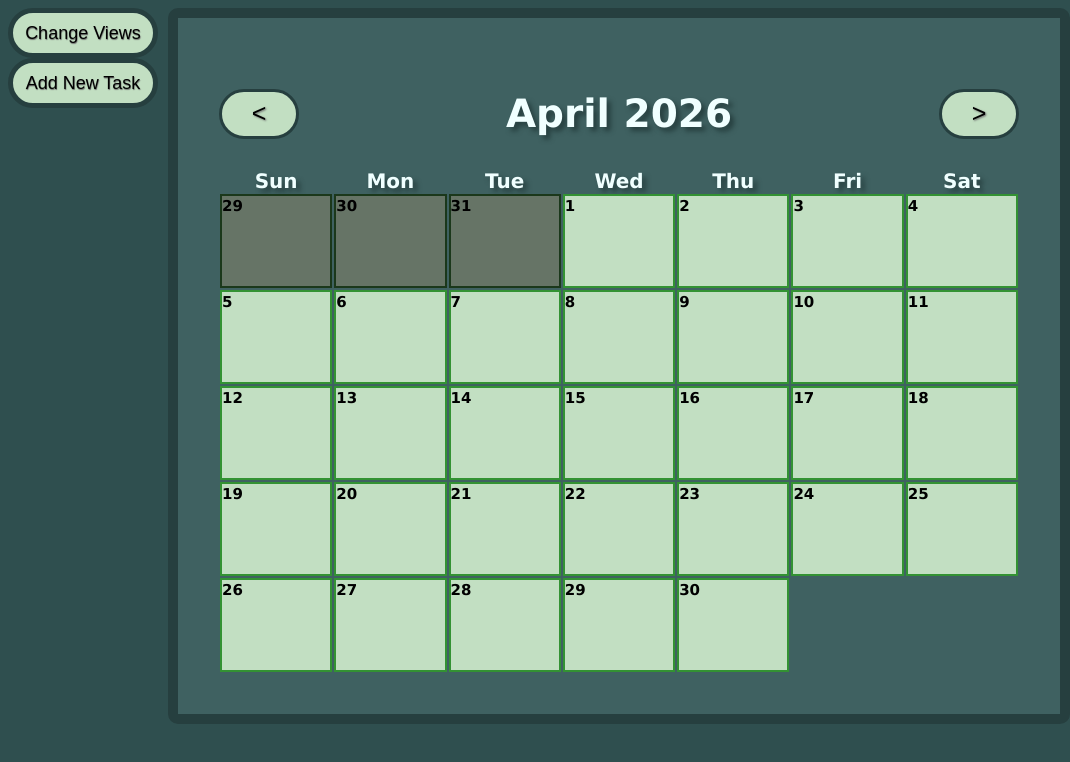
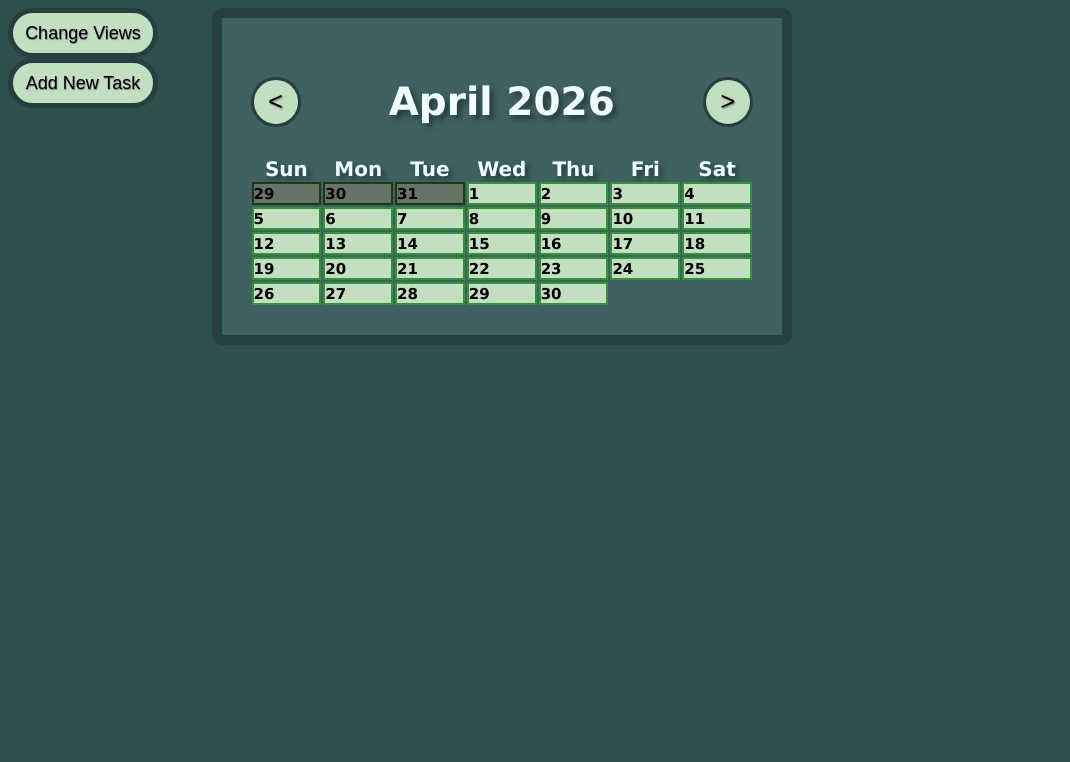
Before and after one commit to gitadrian417/Software-Engineering-Project, an Electron app: page index.html in a window 800 px wide. Both pictures are taken after a click on the button "Change Views". Shown: the whole page, 1070 px wide, since content can reach past the window. Drawn offline with Linux system fonts and the light colour scheme; no server answers.

Commit message:
Calendar view more flexible.

```diff
--- a/style.css
+++ b/style.css
@@ -30,7 +30,6 @@ body {
 }
 
 .calendar {
-    width: 800px;
     margin: auto;
     border: 10px solid rgb(38, 63, 63);
     border-radius: 10px;
@@ -85,7 +84,7 @@ body {
 .dayBox {
     border: 2px solid rgb(51, 146, 51);
     background-color: rgb(194, 223, 194);
-    min-height: 90px;
+    min-height: 15px;
     max-height: 90px;
     overflow-y: auto;
     margin: 1px;
@@ -94,8 +93,8 @@ body {
 .pastDayBox {
     border: 2px solid rgb(27, 56, 27);
     background-color: rgb(102, 116, 102);
-    min-height: 80px;
-    max-height: 120px;
+    min-height: 15px;
+    max-height: 90px;
     overflow-y: auto;
     margin: 1px;
 }
```
